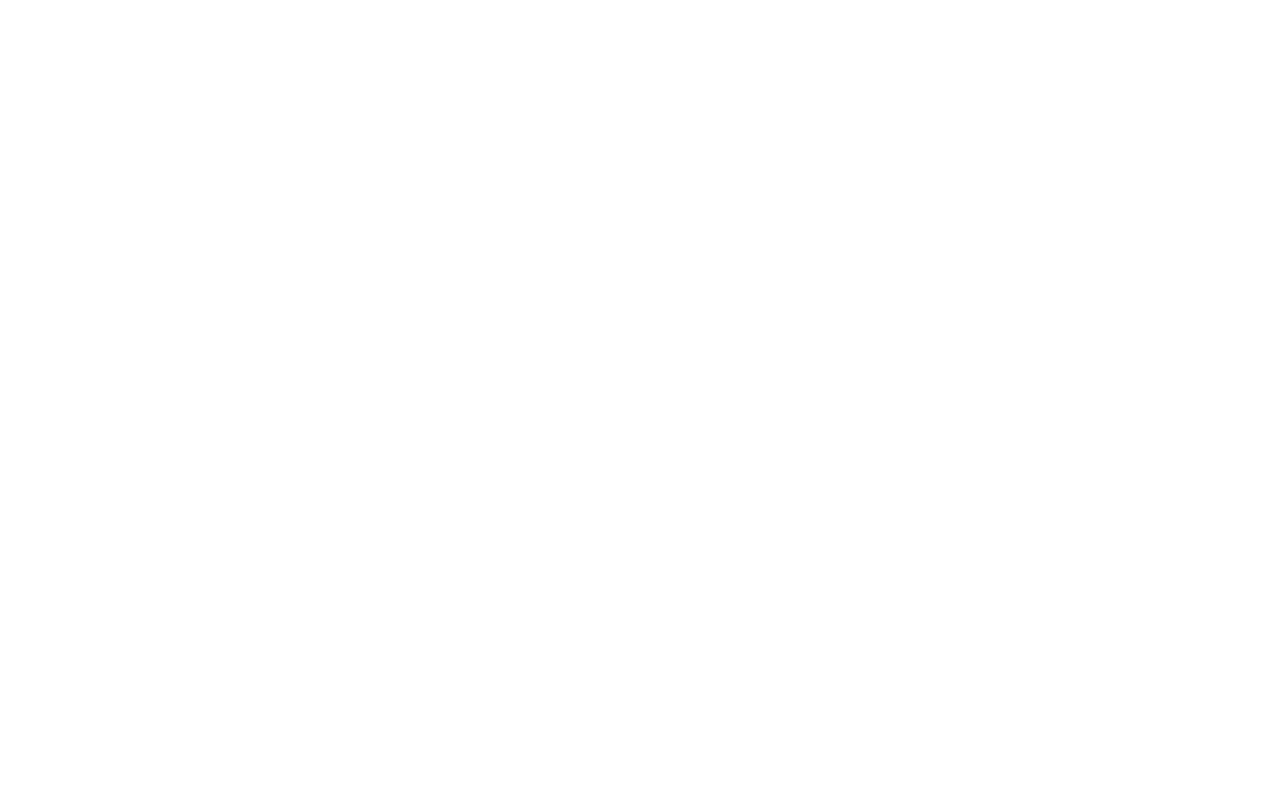
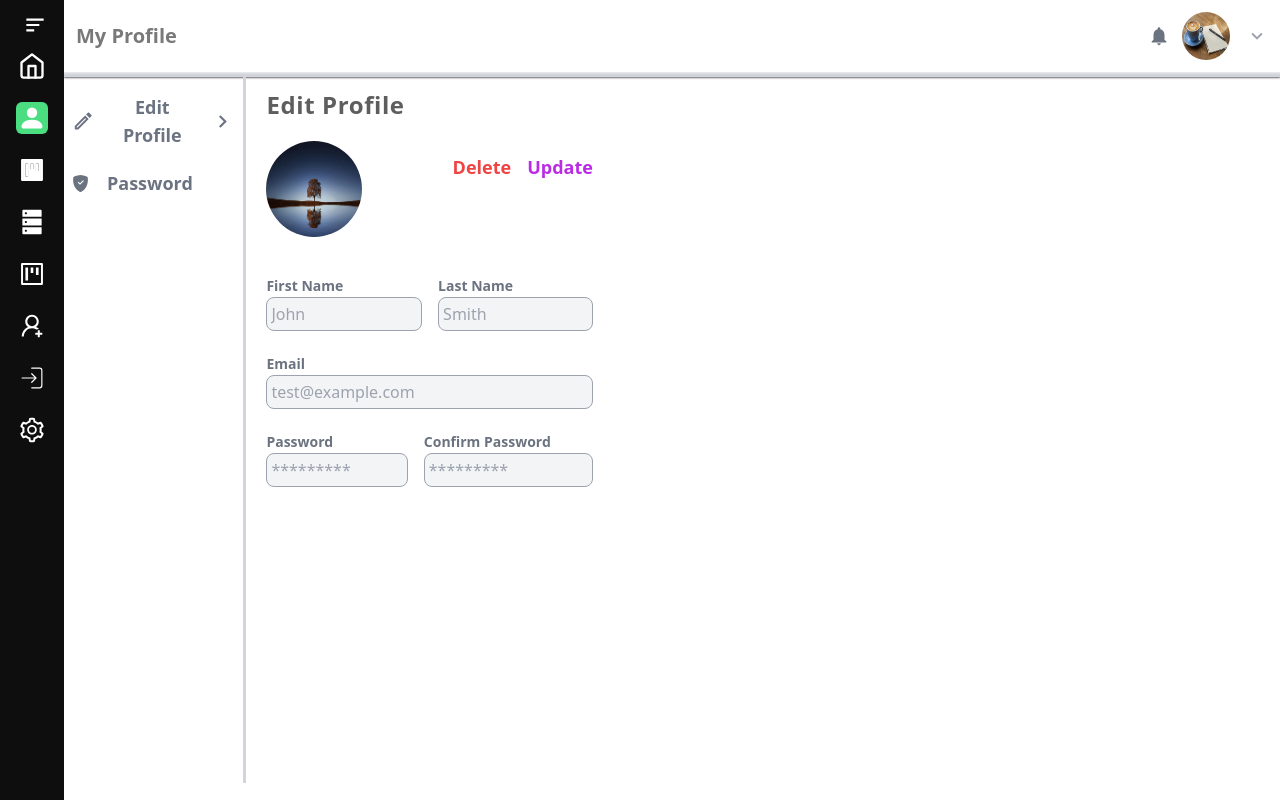
Before and after one commit to shafqatdeveloper/Inventory-Management, a React (Create React App) app: page /profile in a window 1280 px wide. Before the commit this address had no page. Built offline with nearby package versions, Linux system fonts and the light colour scheme.

Commit message:
Edit Profile

```diff
--- a/src/App.css
+++ b/src/App.css
@@ -180,3 +180,15 @@
   background-position: right center;
   /* Adjust the background image position as needed */
 }
+
+/* Hiding Input type Number Arrows */
+
+.hide::-webkit-inner-spin-button,
+.hide::-webkit-outer-spin-button {
+  -webkit-appearance: none;
+  margin: 0;
+}
+
+.hide {
+  -moz-appearance: textfield;
+}
--- a/src/App.js
+++ b/src/App.js
@@ -4,6 +4,7 @@
 // import ManageProducts from "./Pages/ManageProducts.js";
 import "../node_modules/@flaticon/flaticon-uicons/css/all/all.css";
 import Dashboard from "./Pages/Dashboard.js";
+import Profile from "./Pages/Profile.js";
 function App() {
   return (
     <>
@@ -13,6 +14,7 @@
 
           {/* <Route path="/" element={<ManageProducts />} /> */}
           <Route path="/" element={<Dashboard />} />
+          <Route path="/profile" element={<Profile />} />
           <Route path="/signin" element={<Signin />} />
         </Routes>
       </BrowserRouter>
--- /dev/null
+++ b/src/Pages/Profile.js
@@ -0,0 +1,80 @@
+import React, { useState } from "react";
+import {
+  MdKeyboardArrowDown,
+  MdKeyboardArrowRight,
+  MdNotifications,
+  MdOutlineEdit,
+} from "react-icons/md";
+import Sidebar from "./Sidebar.js";
+import pic from "../Assets/image.jpg";
+import { BsShieldFillCheck } from "react-icons/bs";
+import EditProfile from "../components/EditProfile.js";
+import ResetPassword from "../components/ResetPassword.js";
+
+const Profile = () => {
+  const [profileEdit, setProfileEdit] = useState(true);
+  const [passwordReset, setPasswordReset] = useState(false);
+  const handleProfilePage = (e) => {
+    e.preventDefault();
+    setProfileEdit(true);
+    setPasswordReset(false);
+  };
+  const handlePasswordPage = (e) => {
+    e.preventDefault();
+    setProfileEdit(false);
+    setPasswordReset(true);
+  };
+  return (
+    <div className="w-full">
+      <div>
+        <Sidebar />
+      </div>
+      <div className="w-full h-screen">
+        <div className="ml-16 h-full">
+          <div className="flex items-center p-3  border-b-2 justify-between">
+            <h1 className="text-xl font-semibold text-[#7a7979]">My Profile</h1>
+            <div className="flex items-center gap-3">
+              <MdNotifications className="text-gray-500" size={22} />
+              <div className="flex items-center gap-4">
+                <img src={pic} alt="" className="w-12 h-12 rounded-full" />
+                <div>
+                  <MdKeyboardArrowDown size={22} className="text-gray-400" />
+                </div>
+              </div>
+            </div>
+          </div>
+          <div className="w-full h-[3px] bg-gray-300 shadow-sm shadow-black/60 "></div>
+          <div className="h-[88.2vh] 2xl:h-[91vh] flex">
+            {/* Edit Profile and Reset Password Options */}
+            <div className="w-[15%] px-2 flex flex-col gap-5 text-gray-500 py-4 h-full border-r-[3px] border-r-gray-300">
+              <div
+                onClick={handleProfilePage}
+                className="flex items-center gap-3"
+              >
+                <MdOutlineEdit size={24} />
+                <button className="text-lg font-semibold">Edit Profile</button>
+                {profileEdit && <MdKeyboardArrowRight size={27} />}
+              </div>
+              <div
+                onClick={handlePasswordPage}
+                className="flex items-center gap-[18px]"
+              >
+                <BsShieldFillCheck size={17} />
+                <button className="text-lg font-semibold">Password</button>
+                {passwordReset && (
+                  <MdKeyboardArrowRight size={27} className="ml-2" />
+                )}
+              </div>
+            </div>
+            {/* Profile and Password Page */}
+            <div className="w-[80%] h-full">
+              {profileEdit ? <EditProfile /> : <ResetPassword />}
+            </div>
+          </div>
+        </div>
+      </div>
+    </div>
+  );
+};
+
+export default Profile;
--- a/src/Pages/Sidebar.js
+++ b/src/Pages/Sidebar.js
@@ -1,4 +1,4 @@
-import React, { useState } from "react";
+import React, { useEffect, useRef, useState } from "react";
 import { FiHome } from "react-icons/fi";
 import {
   AiFillDatabase,
@@ -8,19 +8,35 @@
   AiTwotoneProject,
 } from "react-icons/ai";
 import { BiMenuAltLeft } from "react-icons/bi";
+import { BsFillPersonFill } from "react-icons/bs";
 import { CiLogin } from "react-icons/ci";
 import { Link, useLocation } from "react-router-dom";
 
 const Sidebar = () => {
   const [open, setOpen] = useState(false);
   const location = useLocation();
+  const SidebarRef = useRef(null);
 
   // Defining The Items in Sidebar
+
+  useEffect(() => {
+    const handleOutsideClick = (e) => {
+      if (SidebarRef.current && !SidebarRef.current.contains(e.target)) {
+        setOpen(false);
+      }
+    };
+
+    document.addEventListener("mousedown", handleOutsideClick);
+    return () => {
+      document.removeEventListener("mousedown", handleOutsideClick);
+    };
+  }, []);
 
   const menus = [
     // For now the link will not work because these components are not yet developed
 
     { name: "home", link: "/", icon: FiHome },
+    { name: "Profile", link: "/profile", icon: BsFillPersonFill },
     { name: "projects", link: "/projects", icon: AiTwotoneProject },
     { name: "tester database", link: "/testerdb", icon: AiFillDatabase },
     {
@@ -48,6 +64,7 @@
     <div className="flex z-10 fixed bottom-0 left-0 top-0">
       <section className="flex gap-6">
         <div
+          ref={SidebarRef}
           className={`bg-[#0e0e0e]  min-h-screen ${
             open ? "w-72" : "w-16"
           } duration-500 text-[#fff] px-4`}
--- /dev/null
+++ b/src/components/ChangePassword.js
@@ -0,0 +1,7 @@
+import React from "react";
+
+const ChangePassword = () => {
+  return <div>ChangePassword</div>;
+};
+
+export default ChangePassword;
--- /dev/null
+++ b/src/components/EditProfile.js
@@ -0,0 +1,107 @@
+import React from "react";
+import pic from "../Assets/pic.jpg";
+import "../App.css";
+const EditProfile = () => {
+  return (
+    <div className="px-5">
+      <h1 className="pt-3 text-2xl tracking-wide text-[#5f5e5e] font-semibold">
+        Edit Profile
+      </h1>
+      <div className="flex flex-col w-[35%]">
+        <div className="flex py-5 justify-between ">
+          <img
+            src={pic}
+            alt=""
+            className="w-24 h-24 2xl:w-32 2xl:h-32 rounded-full"
+          />
+          <div className="mt-3 flex items-start gap-4">
+            <button className="text-red-500 font-semibold text-lg">
+              Delete
+            </button>
+            <button className="text-[#ba2be6] font-semibold text-lg">
+              Update
+            </button>
+          </div>
+        </div>
+        <form className="pt-3 xl:py-4 flex flex-col gap-5">
+          <div className="w-full flex gap-4">
+            <div>
+              <label
+                className="text-sm text-gray-500 font-semibold"
+                htmlFor="fName"
+              >
+                First Name
+              </label>
+              <input
+                type="text"
+                name="fName"
+                placeholder="John"
+                className="outline-none border-[1px] bg-gray-100 border-gray-400 rounded-lg w-full p-1 focus:outline-none "
+              />
+            </div>
+            <div>
+              <label
+                className="text-sm text-gray-500 font-semibold"
+                htmlFor="fName"
+              >
+                Last Name
+              </label>
+              <input
+                type="text"
+                name="lName"
+                placeholder="Smith"
+                className="outline-none border-[1px] bg-gray-100 border-gray-400 rounded-lg w-full p-1 focus:outline-none "
+              />
+            </div>
+          </div>
+          <div>
+            <label
+              className="text-sm text-gray-500 font-semibold"
+              htmlFor="email"
+            >
+              Email
+            </label>
+            <input
+              type="email"
+              name="email"
+              placeholder="test@example.com"
+              className="outline-none border-[1px] bg-gray-100 border-gray-400 rounded-lg w-full p-1 focus:outline-none "
+            />
+          </div>
+          <div className="w-full flex gap-4">
+            <div>
+              <label
+                className="text-sm text-gray-500 font-semibold"
+                htmlFor="password"
+              >
+                Password
+              </label>
+              <input
+                type="password"
+                name="password"
+                placeholder="*********"
+                className="outline-none border-[1px] bg-gray-100 border-gray-400 rounded-lg w-full p-1 focus:outline-none "
+              />
+            </div>
+            <div>
+              <label
+                className="text-sm text-gray-500 font-semibold"
+                htmlFor="confirmPassword"
+              >
+                Confirm Password
+              </label>
+              <input
+                type="password"
+                name="confirmPassword"
+                placeholder="*********"
+                className="outline-none border-[1px] bg-gray-100 border-gray-400 rounded-lg w-full p-1 focus:outline-none "
+              />
+            </div>
+          </div>
+        </form>
+      </div>
+    </div>
+  );
+};
+
+export default EditProfile;
--- /dev/null
+++ b/src/components/ResetPassword.js
@@ -0,0 +1,7 @@
+import React from "react";
+
+const ResetPassword = () => {
+  return <div>ResetPassword</div>;
+};
+
+export default ResetPassword;
```
